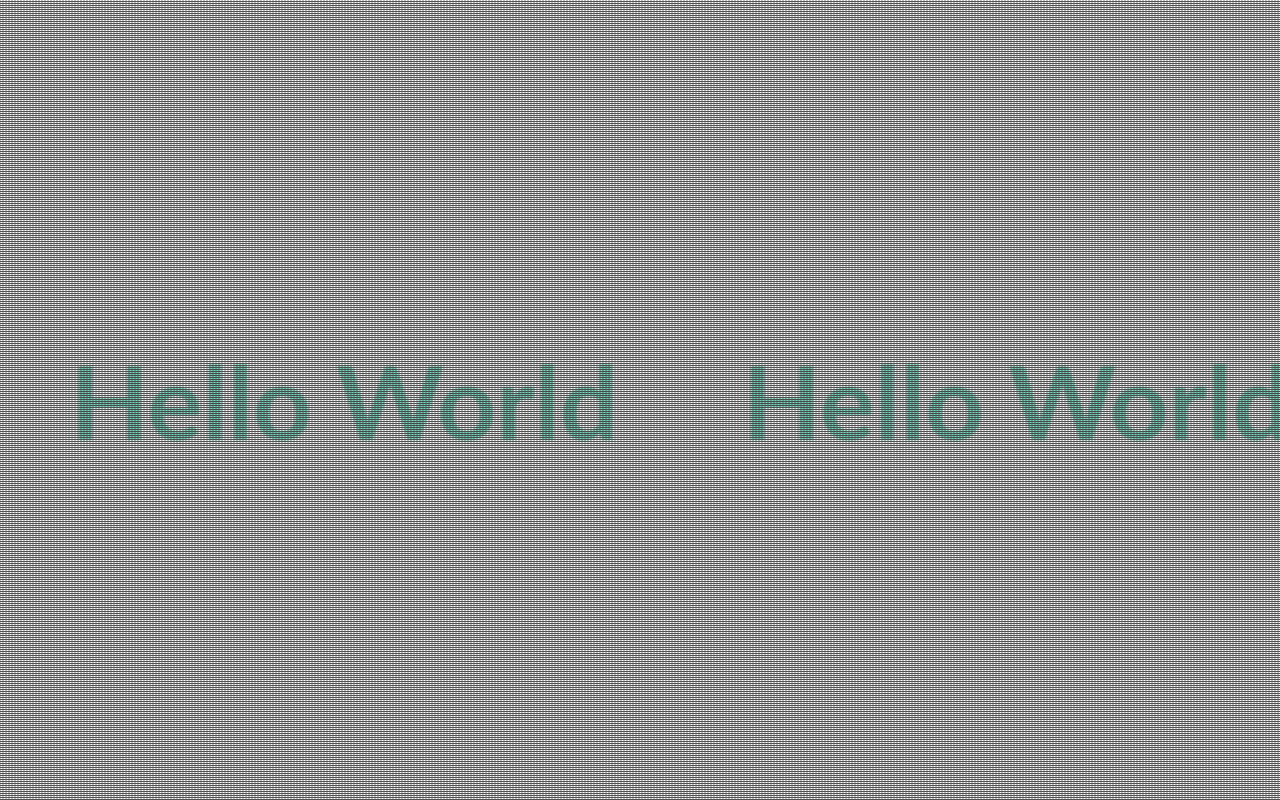
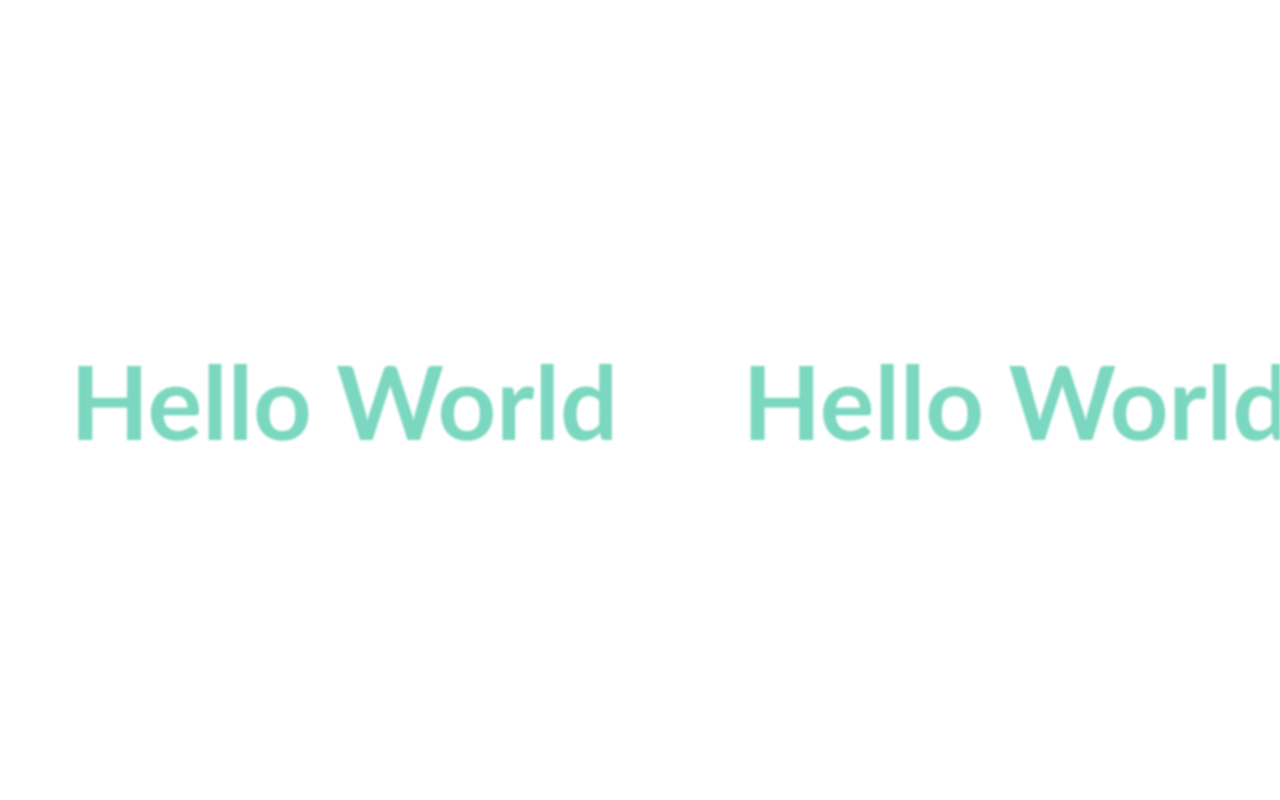
Before and after one commit to 97Wobbler/LED-Sign-Board-HTML, a plain HTML site: page index.html in a window 1280 px wide. Drawn offline with Linux system fonts and the light colour scheme.

Commit message:
Update index.html

```diff
--- a/index.html
+++ b/index.html
@@ -6,7 +6,7 @@
     <link rel="stylesheet" href="signboard.css">
 </head>
 <body>
-    <div id="pattern"></div>
+    <!-- <div id="pattern"></div> -->
     <div id="framebox" class="textGlow">
         <p class="textBox"></p>
     </div>
```
